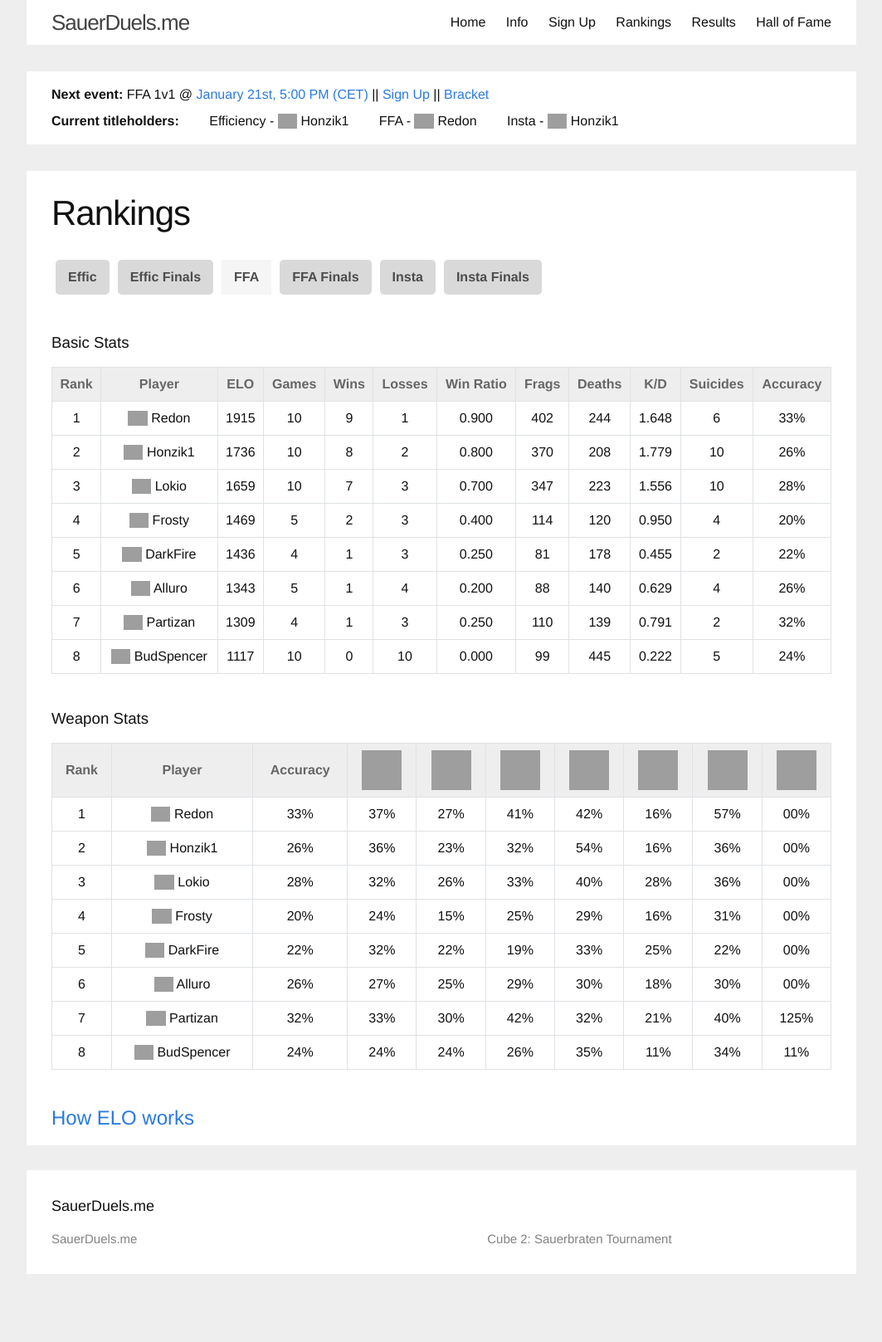
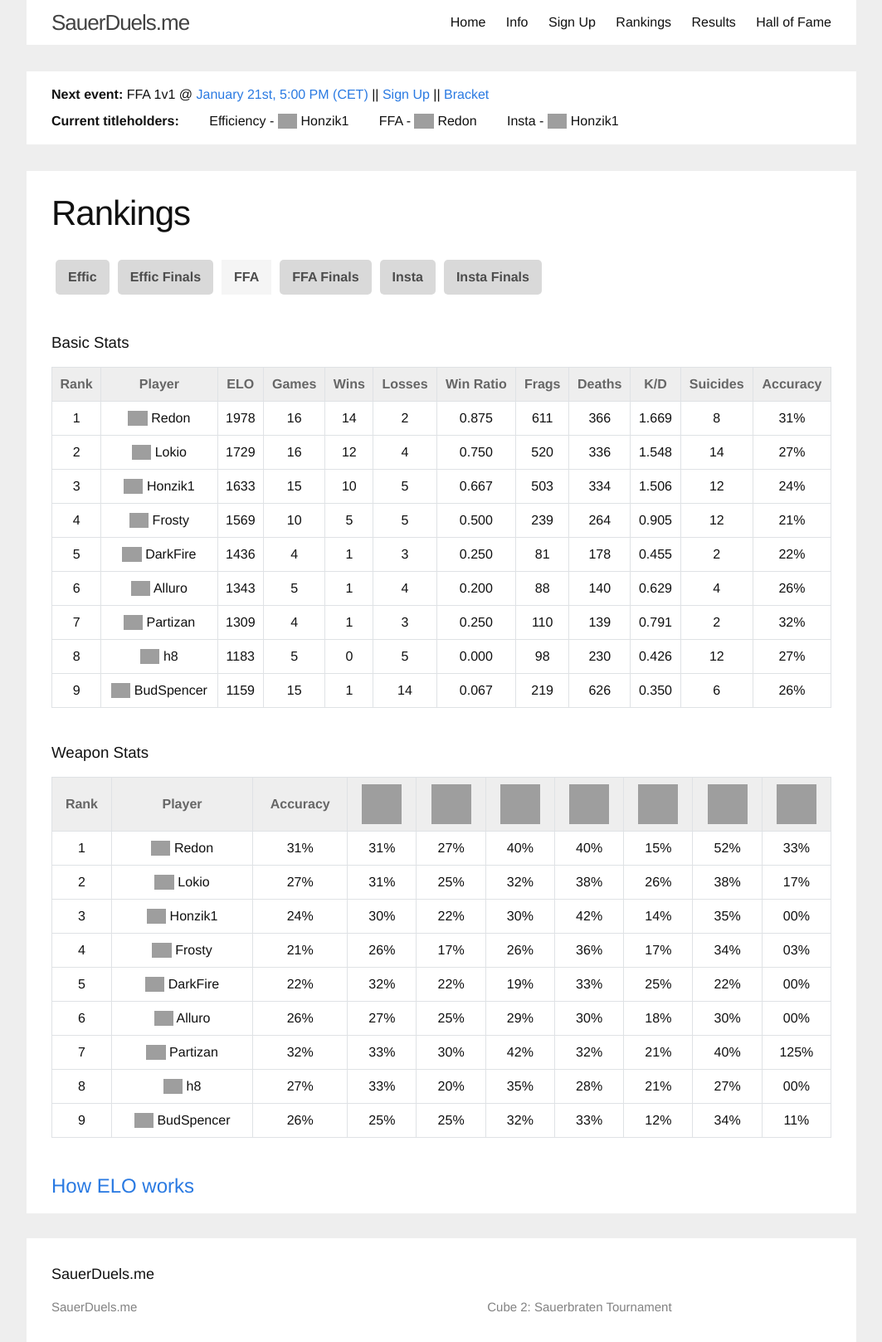
Before and after one commit to sauerduels/website, a Jekyll site: the page built from _rankings/ffa_group.html, in a window 1280 px wide. Shown: the whole page at 83% size, without its empty margins (108-1171 px from the left). Built offline with Jekyll 4.4.1, drawn with Linux system fonts in a browser that asks for light colours; before the commit the page ends 1535 px from its top, so only the background shows below that; grey boxes are pictures that could not be loaded.

Commit message:
Update rankings after SD08

```diff
--- a/_rankings/ffa_group.html
+++ b/_rankings/ffa_group.html
@@ -13,25 +13,25 @@ section: FFA
 
 
         <tr>
-          <td>1</td><td class="left-align"><img class="flag" src="http://sauerduels.me/images/nl.png" /> Redon</td><td>1915</td><td>10</td><td>9</td><td>1</td><td>0.900</td><td>402</td><td>244</td><td>1.648</td><td>6</td><td>33%</td>
+          <td>1</td><td class="left-align"><img class="flag" src="http://sauerduels.me/images/nl.png" /> Redon</td><td>1978</td><td>16</td><td>14</td><td>2</td><td>0.875</td><td>611</td><td>366</td><td>1.669</td><td>8</td><td>31%</td>
         </tr>
 
 
 
         <tr>
-          <td>2</td><td class="left-align"><img class="flag" src="http://sauerduels.me/images/cz.png" /> Honzik1</td><td>1736</td><td>10</td><td>8</td><td>2</td><td>0.800</td><td>370</td><td>208</td><td>1.779</td><td>10</td><td>26%</td>
+          <td>2</td><td class="left-align"><img class="flag" src="http://sauerduels.me/images/us.png" /> Lokio</td><td>1729</td><td>16</td><td>12</td><td>4</td><td>0.750</td><td>520</td><td>336</td><td>1.548</td><td>14</td><td>27%</td>
         </tr>
 
 
 
         <tr>
-          <td>3</td><td class="left-align"><img class="flag" src="http://sauerduels.me/images/us.png" /> Lokio</td><td>1659</td><td>10</td><td>7</td><td>3</td><td>0.700</td><td>347</td><td>223</td><td>1.556</td><td>10</td><td>28%</td>
+          <td>3</td><td class="left-align"><img class="flag" src="http://sauerduels.me/images/cz.png" /> Honzik1</td><td>1633</td><td>15</td><td>10</td><td>5</td><td>0.667</td><td>503</td><td>334</td><td>1.506</td><td>12</td><td>24%</td>
         </tr>
 
 
 
         <tr>
-          <td>4</td><td class="left-align"><img class="flag" src="http://sauerduels.me/images/ca.png" /> Frosty</td><td>1469</td><td>5</td><td>2</td><td>3</td><td>0.400</td><td>114</td><td>120</td><td>0.950</td><td>4</td><td>20%</td>
+          <td>4</td><td class="left-align"><img class="flag" src="http://sauerduels.me/images/ca.png" /> Frosty</td><td>1569</td><td>10</td><td>5</td><td>5</td><td>0.500</td><td>239</td><td>264</td><td>0.905</td><td>12</td><td>21%</td>
         </tr>
 
 
@@ -55,7 +55,13 @@ section: FFA
 
 
         <tr>
-          <td>8</td><td class="left-align"><img class="flag" src="http://sauerduels.me/images/de.png" /> BudSpencer</td><td>1117</td><td>10</td><td>0</td><td>10</td><td>0.000</td><td>99</td><td>445</td><td>0.222</td><td>5</td><td>24%</td>
+          <td>8</td><td class="left-align"><img class="flag" src="http://sauerduels.me/images/in.png" /> h8</td><td>1183</td><td>5</td><td>0</td><td>5</td><td>0.000</td><td>98</td><td>230</td><td>0.426</td><td>12</td><td>27%</td>
+        </tr>
+
+
+
+        <tr>
+          <td>9</td><td class="left-align"><img class="flag" src="http://sauerduels.me/images/de.png" /> BudSpencer</td><td>1159</td><td>15</td><td>1</td><td>14</td><td>0.067</td><td>219</td><td>626</td><td>0.350</td><td>6</td><td>26%</td>
         </tr>
 
 
@@ -85,8 +91,8 @@ section: FFA
 
             <td>1</td>
             <td class="left-align"><img class="flag" src="http://sauerduels.me/images/nl.png" /> Redon</td>
-            <td>33%</td>
-            <td>37%</td><td>27%</td><td>41%</td><td>42%</td><td>16%</td><td>57%</td><td>00%</td>
+            <td>31%</td>
+            <td>31%</td><td>27%</td><td>40%</td><td>40%</td><td>15%</td><td>52%</td><td>33%</td>
 
         </tr>
 
@@ -95,9 +101,9 @@ section: FFA
         <tr>
 
             <td>2</td>
-            <td class="left-align"><img class="flag" src="http://sauerduels.me/images/cz.png" /> Honzik1</td>
-            <td>26%</td>
-            <td>36%</td><td>23%</td><td>32%</td><td>54%</td><td>16%</td><td>36%</td><td>00%</td>
+            <td class="left-align"><img class="flag" src="http://sauerduels.me/images/us.png" /> Lokio</td>
+            <td>27%</td>
+            <td>31%</td><td>25%</td><td>32%</td><td>38%</td><td>26%</td><td>38%</td><td>17%</td>
 
         </tr>
 
@@ -106,9 +112,9 @@ section: FFA
         <tr>
 
             <td>3</td>
-            <td class="left-align"><img class="flag" src="http://sauerduels.me/images/us.png" /> Lokio</td>
-            <td>28%</td>
-            <td>32%</td><td>26%</td><td>33%</td><td>40%</td><td>28%</td><td>36%</td><td>00%</td>
+            <td class="left-align"><img class="flag" src="http://sauerduels.me/images/cz.png" /> Honzik1</td>
+            <td>24%</td>
+            <td>30%</td><td>22%</td><td>30%</td><td>42%</td><td>14%</td><td>35%</td><td>00%</td>
 
         </tr>
 
@@ -118,8 +124,8 @@ section: FFA
 
             <td>4</td>
             <td class="left-align"><img class="flag" src="http://sauerduels.me/images/ca.png" /> Frosty</td>
-            <td>20%</td>
-            <td>24%</td><td>15%</td><td>25%</td><td>29%</td><td>16%</td><td>31%</td><td>00%</td>
+            <td>21%</td>
+            <td>26%</td><td>17%</td><td>26%</td><td>36%</td><td>17%</td><td>34%</td><td>03%</td>
 
         </tr>
 
@@ -161,9 +167,20 @@ section: FFA
         <tr>
 
             <td>8</td>
+            <td class="left-align"><img class="flag" src="http://sauerduels.me/images/in.png" /> h8</td>
+            <td>27%</td>
+            <td>33%</td><td>20%</td><td>35%</td><td>28%</td><td>21%</td><td>27%</td><td>00%</td>
+
+        </tr>
+
+
+
+        <tr>
+
+            <td>9</td>
             <td class="left-align"><img class="flag" src="http://sauerduels.me/images/de.png" /> BudSpencer</td>
-            <td>24%</td>
-            <td>24%</td><td>24%</td><td>26%</td><td>35%</td><td>11%</td><td>34%</td><td>11%</td>
+            <td>26%</td>
+            <td>25%</td><td>25%</td><td>32%</td><td>33%</td><td>12%</td><td>34%</td><td>11%</td>
 
         </tr>
 
```
Also changed, not shown: _rankings/ffa_finals.html (+21 -4 lines).
